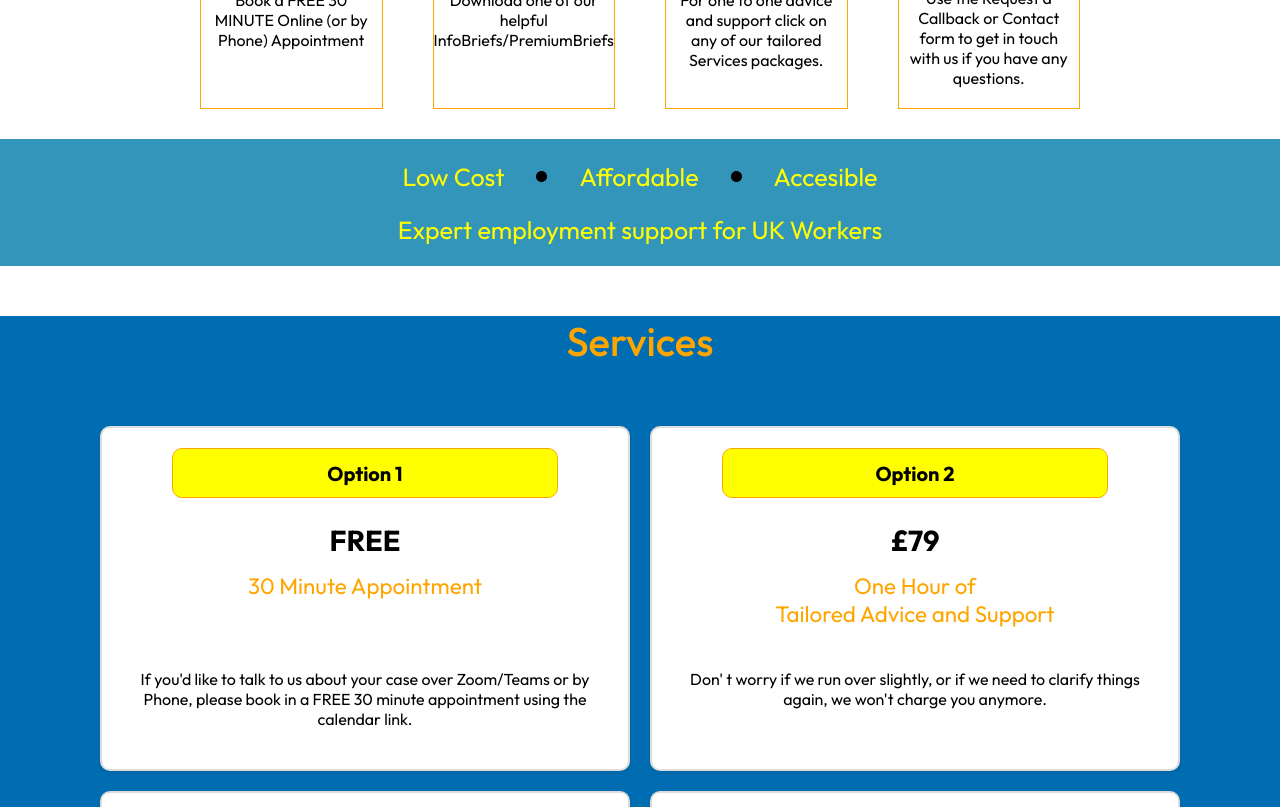
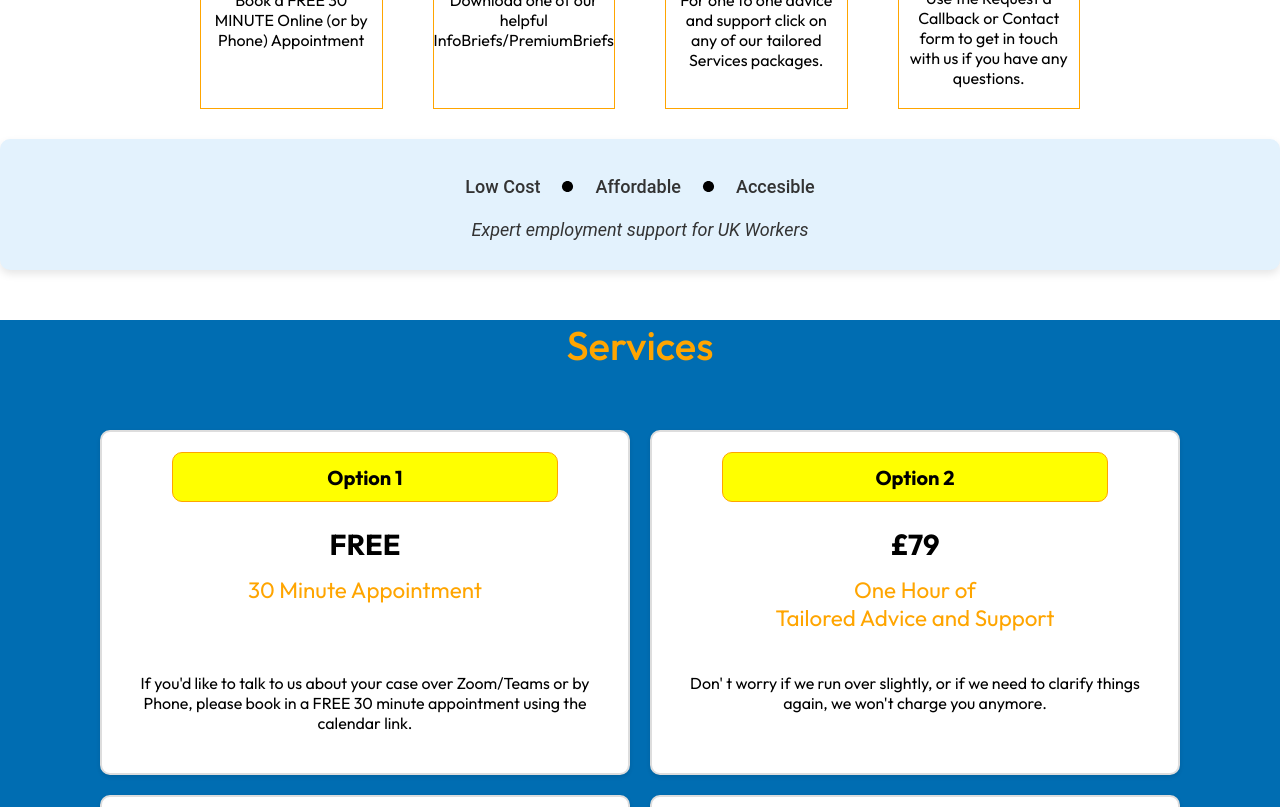
Before and after one commit to SabbirHossainRuet/myet-project, a React (Vite) app in the folder frontend/: page / in a window 1280 px wide. Shown: the part 1160-1967 px from the top of the page. Built offline with nearby package versions, Linux system fonts and the light colour scheme.

Commit message:
Update 2 31.08.24 home

```diff
--- a/frontend/src/components/EmployeeServics/EmployeeServices.css
+++ b/frontend/src/components/EmployeeServics/EmployeeServices.css
@@ -38,6 +38,7 @@
     align-items: center;
     justify-content: start;
     text-align: center;
+
 }
 
 .employee-bundle-item:hover {
--- a/frontend/src/components/EmployeeServics/EmployeeServices.jsx
+++ b/frontend/src/components/EmployeeServics/EmployeeServices.jsx
@@ -8,7 +8,7 @@ const EmployeeServices = () => {
     const { employeeservices } = useContext(StoreContext);
     return (
         <div className='employee-services' id='employee-services'>
-            <p className='title'>Employment law is the only thing we do <br />Everyday for everyone who needs us</p>
+            <p className='title'>Employment law is the only thing we do <br />everyday for everyone who needs us</p>
             <div className="employee-container">
                 <div className="employee-bundle">
                     {employeeservices.map((employeeservices, index) => (
--- a/frontend/src/components/Mission/Mission.css
+++ b/frontend/src/components/Mission/Mission.css
@@ -79,26 +79,52 @@
 }
 
 .bottom-text {
-    background-color: rgb(52, 149, 187);
-    padding: 20px 0px;
+    background-color: #e3f2fd;
+    /* Light pastel blue for a calming background */
+    padding: 30px 0px;
     display: flex;
     flex-direction: column;
     justify-content: center;
     align-items: center;
-    gap: 20px;
+    gap: 15px;
+    border-radius: 10px;
+    /* Rounded corners for a softer look */
+    box-shadow: 0 4px 8px rgba(0, 0, 0, 0.1);
+    /* Subtle shadow for a smooth feel */
 }
 
 .bottom-text p {
-    font-size: 25px;
-    color: yellow;
+    font-size: 18px;
+    color: #333;
+    /* Soft, dark gray for text for good readability */
+    margin: 0;
+    font-family: 'Roboto', sans-serif;
+    /* Choose a calming, clean font */
 }
 
 .bottom-text-up {
     display: flex;
     align-items: center;
     justify-content: center;
-    gap: 20px;
+    gap: 10px;
+    font-weight: 500;
 }
+
+.bottom-text-down {
+    font-size: 16px;
+    color: #555;
+    font-style: italic;
+}
+
+.bottom-text-up p,
+.bottom-text-down p {
+    transition: color 0.3s ease;
+}
+
+.bottom-text-up p:hover {
+    color: #00796b;
+}
+
 
 @media (max-width: 768px) {
     .mission-contents {
```
